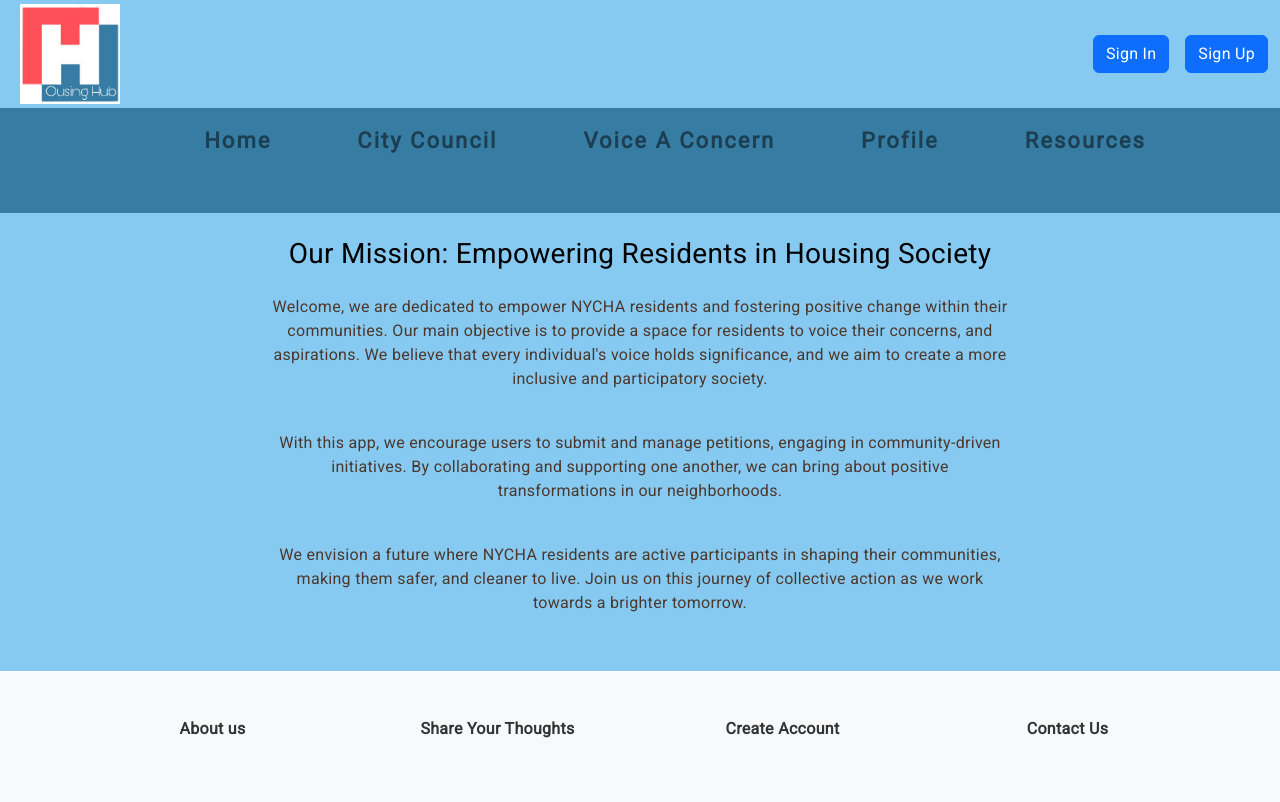
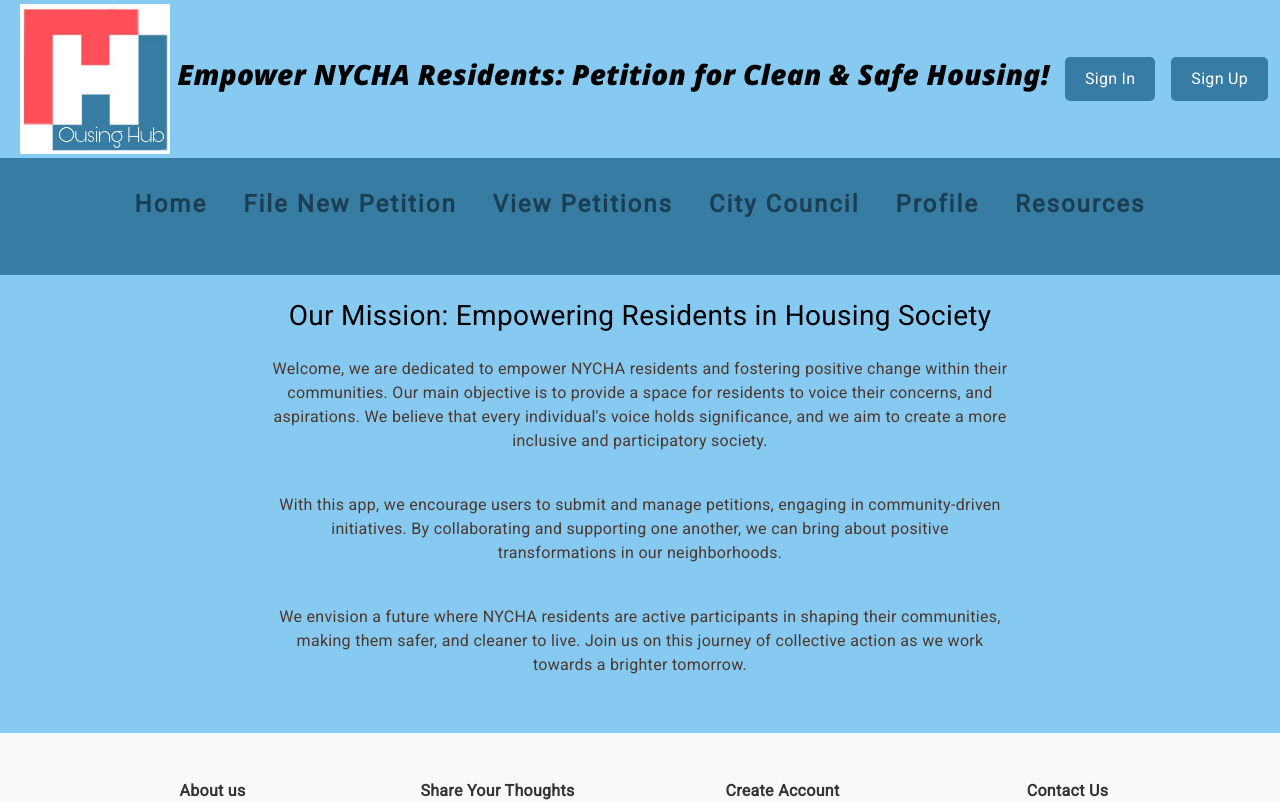
Before and after one commit to SangunPark96/Hack-A-Thon-Team-4, a React (Create React App) app in the folder Access _ hackathon/: page /about in a window 1280 px wide. Shown: the top 802 px of the page. Built offline with nearby package versions, Linux system fonts and the light colour scheme; no server answers.

Commit message:
add support petition

```diff
--- a/Access _ hackathon/public/index.html
+++ b/Access _ hackathon/public/index.html
@@ -28,6 +28,14 @@
       rel="stylesheet"
     />
     <!--Google Fonts - Roboto -->
+    <link rel="preconnect" href="https://fonts.googleapis.com" />
+    <link rel="preconnect" href="https://fonts.gstatic.com" crossorigin />
+    <link
+      href="https://fonts.googleapis.com/css2?family=Noto+Sans:ital,wght@1,900&display=swap"
+      rel="stylesheet"
+    />
+    <!--Google Fonts - Noto Sans for the Quote -->
+
     <title>Housing Hub</title>
 
     <link
--- a/Access _ hackathon/src/App.js
+++ b/Access _ hackathon/src/App.js
@@ -13,8 +13,7 @@
 import Contact from "./Pages/Contact";
 import Profile from "./Pages/Profile";
 import Resources from "./Pages/Resources";
-import PetitionStatistics from "./components/PetitionStatistics";
-import PopularPetitions from "./components/PopularPetition";
+import SupportPetition from "./components/SupportPetition";
 import FileaPetition from "./components/FileaPetition";
 import CityCouncil from "./components/CityCouncil";
 
@@ -26,6 +25,7 @@
         <NavBar />
         <Routes>
           <Route path="/" element={<Home />} />
+          <Route path="/support" element={<SupportPetition />} />
           <Route path="/petition" element={<FileaPetition />} />
           <Route path="/about" element={<AboutUs />} />
           <Route path="/contact" element={<Contact />} />
--- a/Access _ hackathon/src/Pages/Header.js
+++ b/Access _ hackathon/src/Pages/Header.js
@@ -4,6 +4,7 @@
 import AuthDetails from "../components/AuthDetails";
 import { auth } from "../firebase";
 import { onAuthStateChanged } from "firebase/auth";
+import "../Styles/Header.css";
 
 const Header = () => {
   const [authUser, setAuthUser] = useState(null);
@@ -29,10 +30,13 @@
           <img
             src={logo}
             alt="Logo"
-            style={{ height: "100px", width: "100px" }}
+            style={{ height: "150px", width: "150px" }}
           />
         </div>
       </Link>
+      <h2 className="text-center quote">
+        Empower NYCHA Residents: Petition for Clean & Safe Housing!
+      </h2>
       <div>
         {!authUser ? (
           <React.Fragment>
--- a/Access _ hackathon/src/Pages/NavBar.js
+++ b/Access _ hackathon/src/Pages/NavBar.js
@@ -23,43 +23,38 @@
           className="collapse navbar-collapse justify-content-center"
           id="navbarNav"
         >
-          <ul className="navbar-nav nav-fill">
+          <ul className="navbar-nav">
             <li className="nav-item">
-              <Link to="/" className="nav-link nav-link-animation custom-link">
+              <Link to="/" className="nav-link custom-link">
                 Home
               </Link>
             </li>
+
             <li className="nav-item">
-              <Link
-                to="/council"
-                className="nav-link nav-link-animation custom-link"
-              >
+              <Link to="/petition" className="nav-link custom-link">
+                File New Petition
+              </Link>
+            </li>
+
+            <li className="nav-item">
+              <Link to="/support" className="nav-link custom-link">
+                View Petitions
+              </Link>
+            </li>
+
+            <li className="nav-item">
+              <Link to="/council" className="nav-link custom-link">
                 City Council
               </Link>
             </li>
 
             <li className="nav-item">
-              <Link
-                to="/petition"
-                className="nav-link nav-link-animation custom-link"
-              >
-                Voice A Concern
-              </Link>
-            </li>
-
-            <li className="nav-item">
-              <Link
-                to="/profile"
-                className="nav-link nav-link-animation custom-link"
-              >
+              <Link to="/profile" className="nav-link custom-link">
                 Profile
               </Link>
             </li>
             <li className="nav-item">
-              <Link
-                to="/resources"
-                className="nav-link nav-link-animation custom-link"
-              >
+              <Link to="/resources" className="nav-link custom-link">
                 Resources
               </Link>
             </li>
--- a/Access _ hackathon/src/Styles/Councilor.css
+++ b/Access _ hackathon/src/Styles/Councilor.css
@@ -1,9 +1,25 @@
+
+
 .RepMap {
-    margin: 2rem auto;
-    border: 2px solid #367CA5ff;
-    box-shadow: 1px 2px 10px #FF4F59ff;
+  margin: 2rem 2rem 2rem 25rem; /* Adjust the top and bottom margins as needed */
+  width: 30rem; /* Set a fixed width */
+  border: 2px solid #367ca5ff;
+  box-shadow: 1px 2px 10px #ff4f59ff;
 }
+
 .mapbox {
-    border: 2px solid #367CA5ff;
-    box-shadow: 1px 2px 10px #FF4F59ff;
+  border: 2px solid #367ca5ff;
+  box-shadow: 1px 2px 10px #ff4f59ff;
 }
+
+.container-fluid {
+  padding-top: 3%;
+  padding-bottom: 15%;
+}
+
+.search-container {
+  display: flex;
+  align-items: center;
+  gap: 10px;
+  margin-top: 20px;
+}
--- /dev/null
+++ b/Access _ hackathon/src/Styles/Header.css
@@ -0,0 +1,7 @@
+.quote {
+  font-family: "Noto Sans", sans-serif;
+  font-size: 28px;
+  font-weight: 900;
+  text-align: center;
+  color: #000000;
+}
--- a/Access _ hackathon/src/Styles/NavBar.css
+++ b/Access _ hackathon/src/Styles/NavBar.css
@@ -1,20 +1,37 @@
 .custom-link {
-  font-size: 22px;
+  font-size: 24px;
   font-weight: bold;
   font-family: "Roboto", sans-serif;
-  margin: 0 35px;
+  margin: 0 10px;
+  padding: 5px 5px;
   letter-spacing: 2px;
+  color: #ffffff;
+  transition: box-shadow 0.2s ease-in-out;
 }
 
 .navbar {
   background-color: #377ca3ff;
 }
 
-.nav-link-animation {
-  transition: box-shadow 0.2s ease-in-out;
+.navbar-nav {
+  margin-top: 15px;
 }
 
-.nav-link-animation:hover {
+.nav-link {
+  text-decoration: none;
+}
+
+.nav-link:hover {
   box-shadow: 0 2px 2px #ffffff, 0 2px 7px #ff515aff;
   transform: translateY(-2px);
 }
+
+/* Mobile styles for hamburger menu */
+.navbar-toggler {
+  border: none; /* Remove the default border from the hamburger button */
+  background-color: transparent;
+}
+
+.navbar-toggler-icon {
+  background-color: #ffffff; /* Customize the color of the hamburger icon */
+}
--- /dev/null
+++ b/Access _ hackathon/src/Styles/SupportPetition.css
@@ -0,0 +1,43 @@
+.container {
+  text-align: center;
+}
+
+.petition-box {
+  max-width: 600px;
+  margin: 0 auto;
+  padding: 20px;
+  background-color: #f9f9f9;
+  border: 2px solid #ccc;
+  box-shadow: 1px 2px 5px #ccc;
+}
+
+.petition-box h2 {
+  margin-bottom: 20px;
+}
+
+.story {
+  font-size: 18px;
+  line-height: 1.6;
+  text-align: justify;
+  margin-bottom: 20px;
+}
+
+.supporters-count {
+  font-size: 24px;
+  font-weight: bold;
+  margin-bottom: 20px;
+}
+
+.btn {
+  padding: 10px 20px;
+  background-color: #367ca5;
+  color: #fff;
+  border: none;
+  border-radius: 5px;
+  cursor: pointer;
+  font-size: 16px;
+}
+
+.btn:hover {
+  background-color: #4f9ec5;
+}
--- a/Access _ hackathon/src/components/CityCouncil.js
+++ b/Access _ hackathon/src/components/CityCouncil.js
@@ -43,14 +43,15 @@
 
   return (
     <div className="container-fluid">
+      <h3 className="text-center mb-5">Search for Your Council Person</h3>
+
       <div className="row">
         <div className="col-md-6">
-          <label htmlFor="boroughs">
-            <strong>Select your borough:</strong>
-          </label>
+          <label htmlFor="boroughs"></label>
+
           <select
             name="boroughs"
-            className="form-control"
+            className="form-select"
             id="borough"
             onChange={handleChange}
           >
@@ -65,18 +66,14 @@
           </select>
         </div>
         <div className="col-md-6">
-          <div className="d-flex justify-content-center align-items-center">
-            {" "}
-            {/* Use d-flex and align-items-center */}
+          <div className="search-container">
             <div className="flex-grow-1">
-              {" "}
-              {/* Use flex-grow-1 to expand the search input */}
               <input
                 type="text"
                 className="form-control"
                 placeholder="Search by name"
                 value={searchTerm}
-                onChange={(e) => setSearchTerm(e.target.value)}
+                onChange={(event) => setSearchTerm(event.target.value)}
               />
             </div>
             <div className="ms-2">
@@ -87,6 +84,7 @@
           </div>
         </div>
       </div>
+
       <div className="row mt-4">
         <div className="col-md-6">
           <CouncilorIndex councilors={filteredCouncilors} borough={borough} />
--- a/Access _ hackathon/src/components/Councilor.js
+++ b/Access _ hackathon/src/components/Councilor.js
@@ -3,14 +3,26 @@
 
 export default function Councilor({ reps }) {
   return (
-    <div>
+    <div className="col-md-6">
       <div className="RepMap">
         <h3>{reps.name}</h3>
         <br />
-        <strong>District Number:</strong>
-        <p>{reps.district}</p>
-        <strong>Political Party:</strong>
-        <p>{reps.political_party}</p>
+        <div className="row">
+          <div className="col-6">
+            <h5>District Number : </h5>
+          </div>
+          <div className="col-6">
+            <p style={{ fontSize: "20px" }}>{reps.district}</p>
+          </div>
+        </div>
+        <div className="row">
+          <div className="col-6">
+            <h5>Political Party : </h5>
+          </div>
+          <div className="col-6">
+            <p style={{ fontSize: "20px" }}>{reps.political_party}</p>
+          </div>
+        </div>
       </div>
     </div>
   );
--- a/Access _ hackathon/src/components/CouncilorIndex.js
+++ b/Access _ hackathon/src/components/CouncilorIndex.js
@@ -18,8 +18,8 @@
   });
 
   return (
-    <div>
-      <div className="row justify-content-center"></div>
+    <div className="row mt-4">
+      <div className="col-md-6">
         <div id="map-box">
           {borough === "Bronx" ? (
             <img
@@ -62,12 +62,15 @@
             />
           ) : null}
         </div>
-      <br />
-      <div>
-        <div>
-          {filteredCouncilors.map((userList) => {
-            return <Councilor reps={userList} />;
-          })}
+      </div>
+
+      <div className="col-md-6">
+        <div className="row">
+          {filteredCouncilors.map((userList) => (
+            <div className="col-md-12" key={userList.name}>
+              <Councilor reps={userList} />
+            </div>
+          ))}
         </div>
       </div>
     </div>
--- /dev/null
+++ b/Access _ hackathon/src/components/SupportPetition.js
@@ -0,0 +1,36 @@
+import React, { useState } from "react";
+import "../Styles/SupportPetition.css";
+
+function SupportPetition() {
+  // Dummy data for the story and supporters count
+  const [supporters, setSupporters] = useState(8790); // Initial number of supporters
+  const story = `
+  Meet Jane, a resilient NYCHA resident living in Brooklyn. Jane has been a part of her community for over a decade, and during this time, she has witnessed both the struggles and the strength of her fellow neighbors. Living conditions in her NYCHA building have been a constant challenge. Broken elevators, leaky roofs, and heating issues are just some of the problems Jane and her neighbors face regularly. Despite these difficulties, Jane and her community have come together to support each other, forming a close-knit bond that thrives on hope and perseverance. As an advocate for change, Jane has been tirelessly collecting signatures for a petition demanding better living conditions in NYCHA buildings. Her passion for creating a safe and healthy environment for her fellow residents has gained immense support from her neighbors and even people beyond her community.
+
+  The petition has now gathered over a thousand signatures, and it continues to grow every day. The strength of the community's unity and determination has caught the attention of local leaders and media, sparking discussions about the urgent need for improvements in NYCHA housing across the city.
+
+  Jane's story has inspired many, and her determination to bring change is a testament to the power of collective action. With every signature, she moves one step closer to a brighter future for all NYCHA residents.
+
+  Join Jane and show your support by signing the petition today. Together, we can make a difference and create lasting change for NYCHA residents.
+`;
+
+  // Function to handle the button click and update the number of supporters
+  const handleSupportClick = () => {
+    setSupporters((prevSupporters) => prevSupporters + 1);
+  };
+
+  return (
+    <div className="container">
+      <div className="petition-box">
+        <h2>Support Our Petition</h2>
+        <p className="story">{story}</p>
+        <div className="supporters-count">{supporters} supporters</div>
+        <button className="btn btn-primary" onClick={handleSupportClick}>
+          Support Now
+        </button>
+      </div>
+    </div>
+  );
+}
+
+export default SupportPetition;
```
Lines whose indentation alone changed are shown as unchanged.
